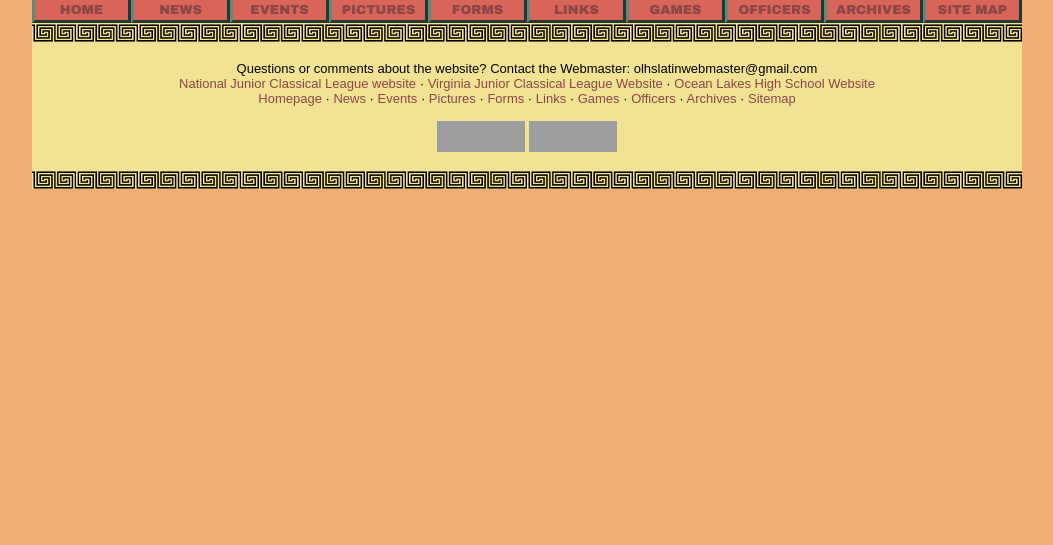
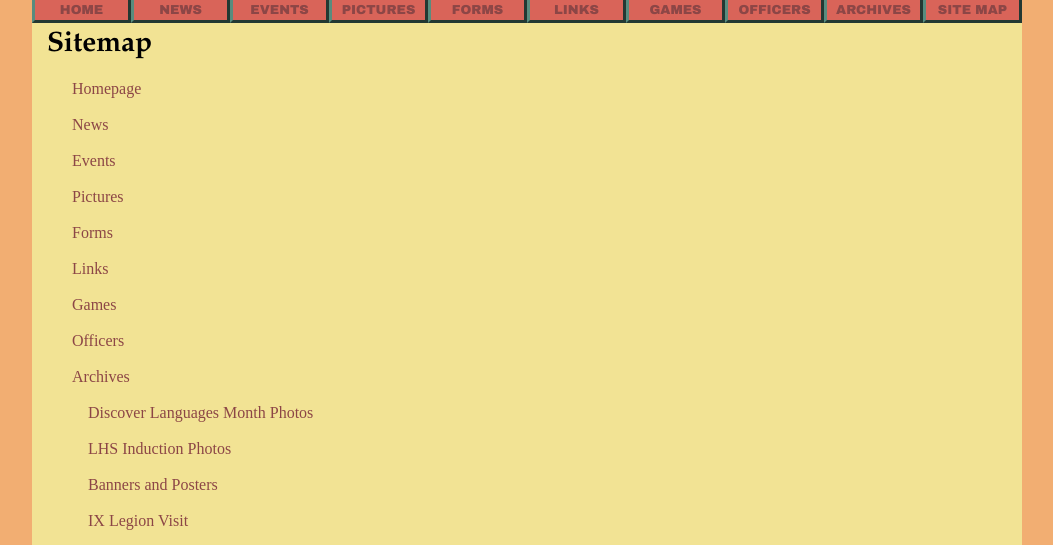
Before and after one commit to oceanlakesjclandlhs/oceanlakesjclandlhs.github.io, a plain HTML site: page sitemap.html in a window 1280 px wide. Shown: the part 236-781 px from the top of the page, without its empty margins (113-1166 px from the left). Drawn offline with Linux system fonts and the light colour scheme; grey boxes are pictures that could not be loaded.

Commit message:
Sitemap page
Added Sitemap page. Should hopefully finish the website for now.

```diff
--- a/sitemap.html
+++ b/sitemap.html
@@ -30,6 +30,29 @@
 </ul>
 </div>
 
+<div id="main1">
+<h1>Sitemap</h1>
+<p>&nbsp;</p>
+<ul>
+    <li><a href="index.html">Homepage</a></li><br></br>
+    <li><a href="news/new.html">News</a></li><br></br>
+    <li><a href="calendar.html">Events</a></li><br></br>
+    <li><a href="photos.html">Pictures</a></li><br></br>
+    <li><a href="forms.html">Forms</a></li><br></br>
+    <li><a href="links.html">Links</a></li><br></br>
+    <li><a href="games.html">Games</a></li><br></br>
+    <li><a href="officers.html">Officers</a></li><br></br>
+    <li><a href="archives.html">Archives</a></li><br></br>
+    <li>&nbsp; &nbsp; <a href="discoverlanguages13.html">Discover Languages Month Photos</a></li><br></br>
+    <li>&nbsp; &nbsp; <a href="inductions13.html">LHS Induction Photos</a></li><br></br>
+    <li>&nbsp; &nbsp; <a href="banners.html">Banners and Posters</a></li><br></br>
+    <li>&nbsp; &nbsp; <a href="xilegion.html">IX Legion Visit</a></li><br></br>
+    <li><a href="sitemap.html">Sitemap</a></li><br></br>
+
+</ul>
+
+
+
 <div id="footer">
     <p><img src="images/greek-border.png" alt="Border" height="20px" width="165px" /><img src="images/greek-border.png" alt="Border" height="20px" width="165px" /><img src="images/greek-border.png" alt="Border" height="20px" width="165px" /><img src="images/greek-border.png" alt="Border" height="20px" width="165px" /><img src="images/greek-border.png" alt="Border" height="20px" width="165px" /><img src="images/greek-border.png" alt="Border" height="20px" width="165px" /></p>
  <p id="contactwebmaster"><br/>Questions or comments about the website? Contact the Webmaster: olhslatinwebmaster@gmail.com</p>
```
Also changed, not shown: archives.html (+2 -1 lines), 1 other file.
